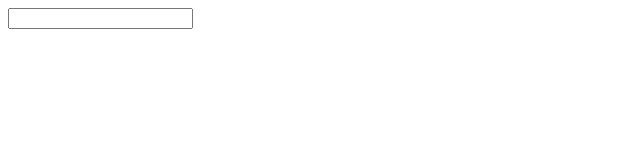
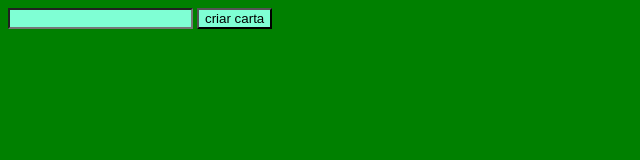
Before and after one commit to 58R1K8GTr/project-carta-misteriosa, a website: page index.html in a window 1280 px wide. Shown: the whole page, without its empty margins (0-640 px from the left). Drawn offline with Linux system fonts and the light colour scheme.

Commit message:
Requisito 2 satisfeito

```diff
--- a/index.html
+++ b/index.html
@@ -11,6 +11,8 @@
 <body>
   <main>
     <input type="text" id="carta-texto">
+    <button id="criar-carta"></button>
+    <p id="carta-gerada"></p>
   </main>
 </body>
 <script src="./script.js"></script>
--- a/script.js
+++ b/script.js
@@ -0,0 +1,11 @@
+// obtendo elementos.
+const input = document.querySelector('#carta-texto');
+const pResult = document.querySelector('#carta-gerada');
+const buttonCreateLetter = document.querySelector('#criar-carta');
+
+// configurando elementos.
+buttonCreateLetter.innerText = 'criar carta';
+input.classList.add('inline-block-widgets');
+buttonCreateLetter.classList.add('inline-block-widgets');
+
+// código.
--- a/style.css
+++ b/style.css
@@ -0,0 +1,8 @@
+body {
+  background-color: green;
+}
+
+.inline-block-widgets {
+  background-color: aquamarine;
+  display: inline-block;
+}
```
